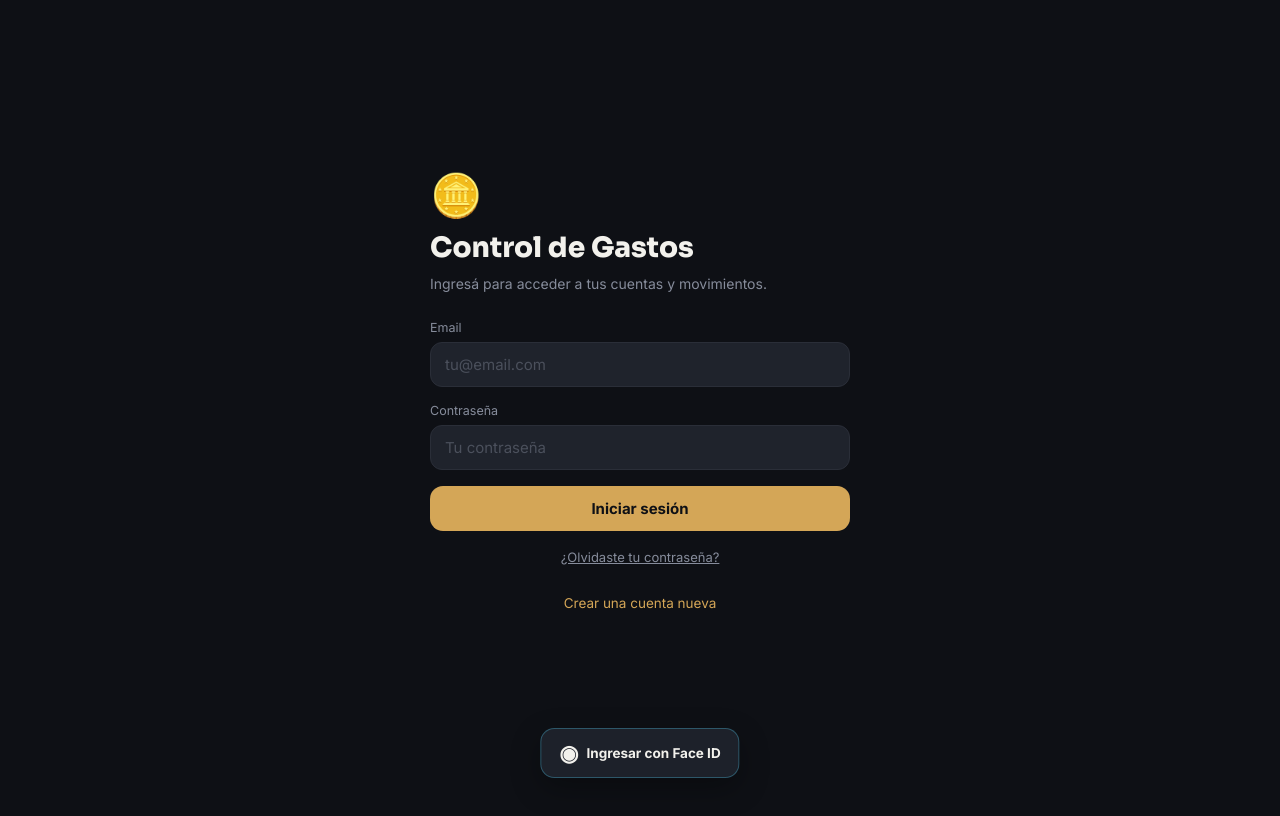
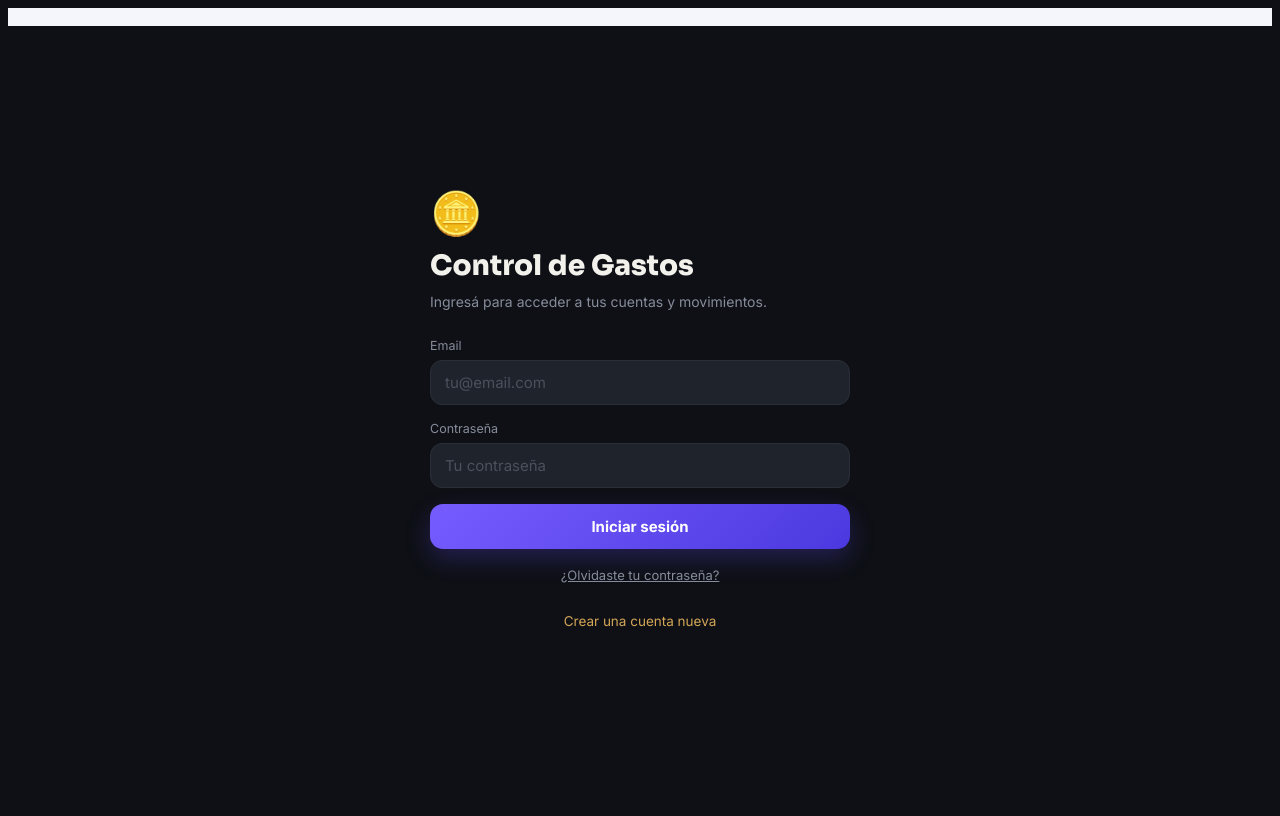
Before and after one commit to eduroses/controlgastos, a React (Vite) app: page / in a window 1280 px wide. Shown: the top 816 px of the page. Built offline with nearby package versions, Linux system fonts and the light colour scheme.

Commit message:
Mejora diseño móvil, safe area y acceso Face ID

```diff
--- a/src/AppGate.jsx
+++ b/src/AppGate.jsx
@@ -12,16 +12,20 @@ export default function AppGate() {
 
   useEffect(() => {
     let alive = true;
+
     async function lockCurrentSession() {
       try {
         const { data } = await supabase.auth.getSession();
-        if (data?.session) await supabase.auth.signOut({ scope: "local" });
+        if (data?.session) {
+          await supabase.auth.signOut({ scope: "local" });
+        }
       } catch (error) {
         console.error("No se pudo bloquear la sesión anterior:", error);
       } finally {
         if (alive) setBooting(false);
       }
     }
+
     lockCurrentSession();
     return () => { alive = false; };
   }, []);
@@ -32,22 +36,39 @@ export default function AppGate() {
         setOfferFaceId(true);
       }
     });
+
     return () => data?.subscription?.unsubscribe();
   }, []);
 
-  const signInWithFaceId = async () => {
+  // Si Face ID ya fue activado, intentamos iniciar sesión automáticamente
+  // al abrir la app. Esto evita mostrar el antiguo botón flotante permanente.
+  useEffect(() => {
+    if (booting || !localStorage.getItem(FACE_ID_KEY)) return;
+
+    let cancelled = false;
+    const timer = window.setTimeout(async () => {
+      if (cancelled) return;
       setFaceIdBusy(true);
       setFaceIdMessage("");
       try {
         const { error } = await supabase.auth.signInWithPasskey();
         if (error) throw error;
       } catch (error) {
-      console.error("ERROR AL INICIAR CON FACE ID:", error);
-      setFaceIdMessage(error?.message || "No se pudo usar Face ID. Si todavía no lo activaste, iniciá sesión con tu contraseña y activalo cuando aparezca la opción.");
+        // Si el navegador no permite mostrar Face ID automáticamente,
+        // dejamos disponible el login normal de la app sin agregar un
+        // cartel flotante que tape la navegación.
+        console.warn("Face ID automático no disponible:", error);
+        if (!cancelled) setFaceIdMessage("");
       } finally {
-      setFaceIdBusy(false);
+        if (!cancelled) setFaceIdBusy(false);
       }
+    }, 350);
+
+    return () => {
+      cancelled = true;
+      window.clearTimeout(timer);
     };
+  }, [booting]);
 
   const enableFaceId = async () => {
     setFaceIdBusy(true);
@@ -67,42 +88,122 @@ export default function AppGate() {
   };
 
   if (booting) {
-    return <div style={styles.page}><div style={styles.loading}>Protegiendo tu cuenta…</div></div>;
+    return (
+      <div style={styles.page}>
+        <div style={styles.loading}>Protegiendo tu cuenta…</div>
+      </div>
+    );
   }
 
   return (
-    <>
+    <div className="app-safe-shell">
+      <style>{`
+        /* Espacio extra para Dynamic Island, cámara y barra de estado */
+        .app-safe-shell {
+          min-height: 100dvh;
+          padding-top: max(18px, env(safe-area-inset-top));
+          background: #f4f6fb;
+        }
+        .app-safe-shell > div {
+          min-height: calc(100dvh - max(18px, env(safe-area-inset-top))) !important;
+          background:
+            radial-gradient(circle at 12% 2%, rgba(255,255,255,.22), transparent 24%),
+            radial-gradient(circle at 92% 8%, rgba(88,74,245,.28), transparent 30%),
+            linear-gradient(180deg, #6558f5 0%, #5145df 13%, #252447 28%, #11131d 54%, #0e1015 100%) !important;
+        }
+        /* Más vida en los elementos principales sin cambiar la funcionalidad */
+        .app-safe-shell .fab {
+          background: linear-gradient(135deg, #765cff 0%, #4b39df 100%) !important;
+          box-shadow: 0 12px 30px rgba(91, 70, 235, .42) !important;
+        }
+        .app-safe-shell .primary-btn {
+          background: linear-gradient(135deg, #765cff 0%, #4b39df 100%) !important;
+          color: #fff !important;
+          box-shadow: 0 10px 24px rgba(91, 70, 235, .28) !important;
+        }
+        .app-safe-shell input:focus,
+        .app-safe-shell select:focus {
+          border-color: #765cff !important;
+          box-shadow: 0 0 0 3px rgba(118,92,255,.16) !important;
+          outline: none !important;
+        }
+        .app-safe-shell .tap-target:active { transform: translateY(1px); }
+        .app-safe-shell .fab:active { transform: scale(.94); }
+      `}</style>
+
       <App />
+
       {offerFaceId && (
         <div style={styles.overlay}>
           <div style={styles.card}>
             <div style={{ fontSize: 42, marginBottom: 10 }}>🔐</div>
             <h2 style={styles.title}>Activá Face ID</h2>
-            <p style={styles.text}>A partir de ahora la app te va a pedir autenticación cada vez que la abras. En este iPhone podés usar Face ID en lugar de escribir la contraseña.</p>
+            <p style={styles.text}>
+              A partir de ahora la app te va a pedir autenticación cada vez que la abras. En este iPhone podés usar Face ID en lugar de escribir la contraseña.
+            </p>
             {faceIdMessage && <p style={styles.error}>{faceIdMessage}</p>}
-            <button onClick={enableFaceId} disabled={faceIdBusy} style={styles.primary}>{faceIdBusy ? "Activando…" : "Activar Face ID"}</button>
+            <button onClick={enableFaceId} disabled={faceIdBusy} style={styles.primary}>
+              {faceIdBusy ? "Activando…" : "Activar Face ID"}
+            </button>
             <button onClick={() => setOfferFaceId(false)} style={styles.secondary}>Ahora no</button>
           </div>
         </div>
       )}
-      {!offerFaceId && (
-        <button onClick={signInWithFaceId} disabled={faceIdBusy} style={styles.faceButton} aria-label="Iniciar sesión con Face ID">
-          <span style={{ fontSize: 22 }}>◉</span>{faceIdBusy ? "Comprobando…" : "Ingresar con Face ID"}
-        </button>
-      )}
-    </>
+
+      {/* Se eliminó el botón flotante permanente "Ingresar con Face ID".
+          Cuando Face ID ya está configurado, la app intenta activarlo al abrir.
+          Si iOS no permite el aviso automático, queda el login normal sin un
+          elemento flotante tapando la navegación. */}
+    </div>
   );
 }
 
 const styles = {
-  page: { minHeight: "100dvh", background: "#0E1015", display: "flex", alignItems: "center", justifyContent: "center", color: "#F2F1EC", fontFamily: "Inter, sans-serif" },
-  loading: { color: "#868C9B", fontSize: 14 },
-  overlay: { position: "fixed", inset: 0, zIndex: 100, background: "rgba(5,6,9,.72)", backdropFilter: "blur(12px)", WebkitBackdropFilter: "blur(12px)", display: "flex", alignItems: "center", justifyContent: "center", padding: 24 },
-  card: { width: "100%", maxWidth: 420, background: "#171A21", border: "1px solid #2A2E38", borderRadius: 22, padding: 24, boxShadow: "0 20px 60px rgba(0,0,0,.45)", textAlign: "center" },
-  title: { margin: "0 0 10px", color: "#F2F1EC", fontFamily: "Sora, sans-serif", fontSize: 22 },
-  text: { margin: "0 0 18px", color: "#A5AAB7", fontFamily: "Inter, sans-serif", fontSize: 14, lineHeight: 1.55 },
-  error: { color: "#F2617A", fontSize: 13, lineHeight: 1.45 },
-  primary: { width: "100%", border: "none", borderRadius: 13, padding: "13px 16px", background: "#D4A657", color: "#0E1015", fontWeight: 800, fontSize: 15 },
-  secondary: { width: "100%", marginTop: 8, border: "none", background: "transparent", color: "#868C9B", padding: 10, fontSize: 13 },
-  faceButton: { position: "fixed", left: "50%", transform: "translateX(-50%)", bottom: "calc(22px + env(safe-area-inset-bottom))", zIndex: 90, border: "1px solid #4FC3E855", background: "rgba(31,35,44,.96)", color: "#F2F1EC", borderRadius: 14, padding: "11px 18px", fontFamily: "Inter, sans-serif", fontWeight: 700, fontSize: 13.5, display: "flex", alignItems: "center", gap: 8, boxShadow: "0 10px 30px rgba(0,0,0,.3)" },
+  page: {
+    minHeight: "100dvh",
+    background: "linear-gradient(180deg,#6558f5 0%,#252447 45%,#0E1015 100%)",
+    display: "flex",
+    alignItems: "center",
+    justifyContent: "center",
+    color: "#F2F1EC",
+    fontFamily: "Inter, sans-serif",
+    padding: "24px",
+  },
+  loading: { color: "#fff", fontSize: 14, fontWeight: 600 },
+  overlay: {
+    position: "fixed",
+    inset: 0,
+    zIndex: 100,
+    background: "rgba(8,8,18,.72)",
+    backdropFilter: "blur(12px)",
+    WebkitBackdropFilter: "blur(12px)",
+    display: "flex",
+    alignItems: "center",
+    justifyContent: "center",
+    padding: "24px",
+  },
+  card: {
+    width: "100%",
+    maxWidth: 420,
+    background: "linear-gradient(180deg,#20213a 0%,#171827 100%)",
+    border: "1px solid rgba(146,129,255,.35)",
+    borderRadius: 22,
+    padding: 24,
+    boxShadow: "0 20px 60px rgba(0,0,0,.45)",
+    textAlign: "center",
+  },
+  title: { margin: "0 0 10px", color: "#fff", fontFamily: "Sora, sans-serif", fontSize: 22 },
+  text: { margin: "0 0 18px", color: "#B7BAD0", fontFamily: "Inter, sans-serif", fontSize: 14, lineHeight: 1.55 },
+  error: { color: "#FF7D96", fontSize: 13, lineHeight: 1.45 },
+  primary: {
+    width: "100%",
+    border: "none",
+    borderRadius: 13,
+    padding: "13px 16px",
+    background: "linear-gradient(135deg,#765cff,#4b39df)",
+    color: "#fff",
+    fontWeight: 800,
+    fontSize: 15,
+  },
+  secondary: { width: "100%", marginTop: 8, border: "none", background: "transparent", color: "#9296AD", padding: 10, fontSize: 13 },
 };
```
Lines whose indentation alone changed are shown as unchanged.
